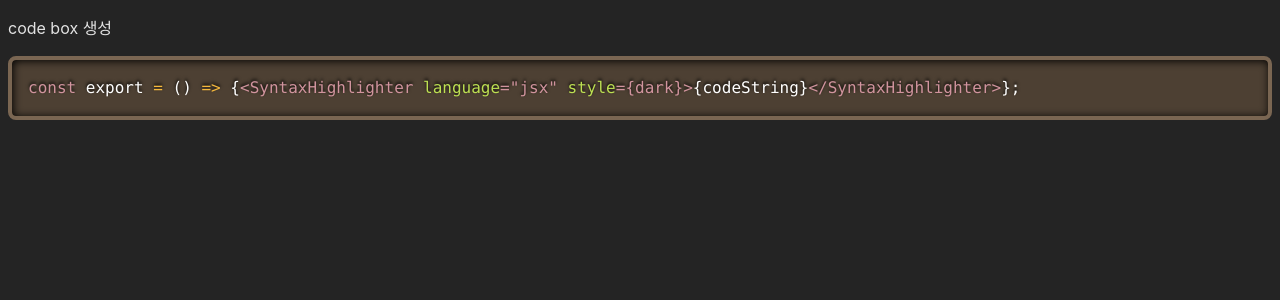
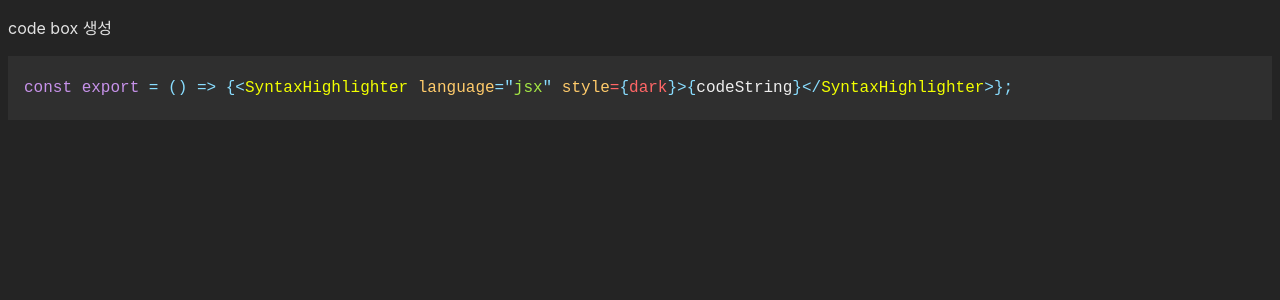
Before and after one commit to dongggggae/_hyun-design-system, a React (Vite) app: page / in a window 1280 px wide. Shown: the top 300 px of the page. Built offline with nearby package versions, Linux system fonts and the light colour scheme.

Commit message:
Markdown 패키지 추가

```diff
--- a/package.json
+++ b/package.json
@@ -14,7 +14,9 @@
     "@emotion/styled": "^11.11.0",
     "react": "^18.2.0",
     "react-dom": "^18.2.0",
-    "react-syntax-highlighter": "^15.5.0"
+    "react-markdown": "^9.0.0",
+    "react-syntax-highlighter": "^15.5.0",
+    "remark-gfm": "^4.0.0"
   },
   "devDependencies": {
     "@types/react": "^18.2.15",
--- a/src/components/docs/CodeBox.jsx
+++ b/src/components/docs/CodeBox.jsx
@@ -1,12 +1,11 @@
 import { Prism as SyntaxHighlighter } from 'react-syntax-highlighter';
-import jsx from 'react-syntax-highlighter/dist/esm/languages/prism/jsx';
-import { dark } from 'react-syntax-highlighter/dist/esm/styles/prism';
+import { materialDark } from 'react-syntax-highlighter/dist/cjs/styles/prism';
 
 const CodeBox = () => {
   const codeString = 'const export = () => {<SyntaxHighlighter language="jsx" style={dark}>{codeString}</SyntaxHighlighter>};';
 
   return (
-    <SyntaxHighlighter language="jsx" style={dark}>
+    <SyntaxHighlighter language="jsx" style={materialDark}>
       {codeString}
     </SyntaxHighlighter>
   );
```
Also changed, not shown: 1 other file (tests, documents, lock files or other folders).
